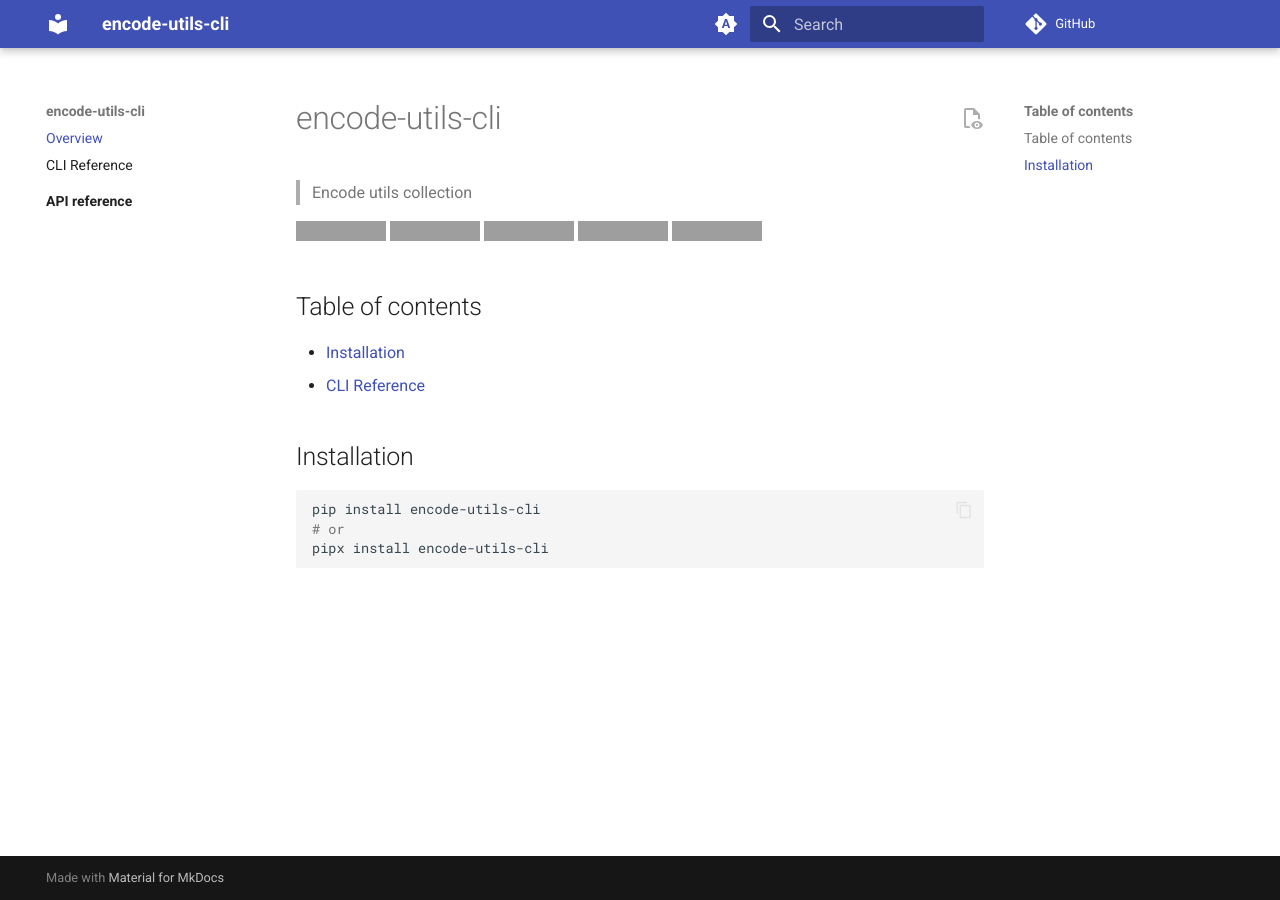
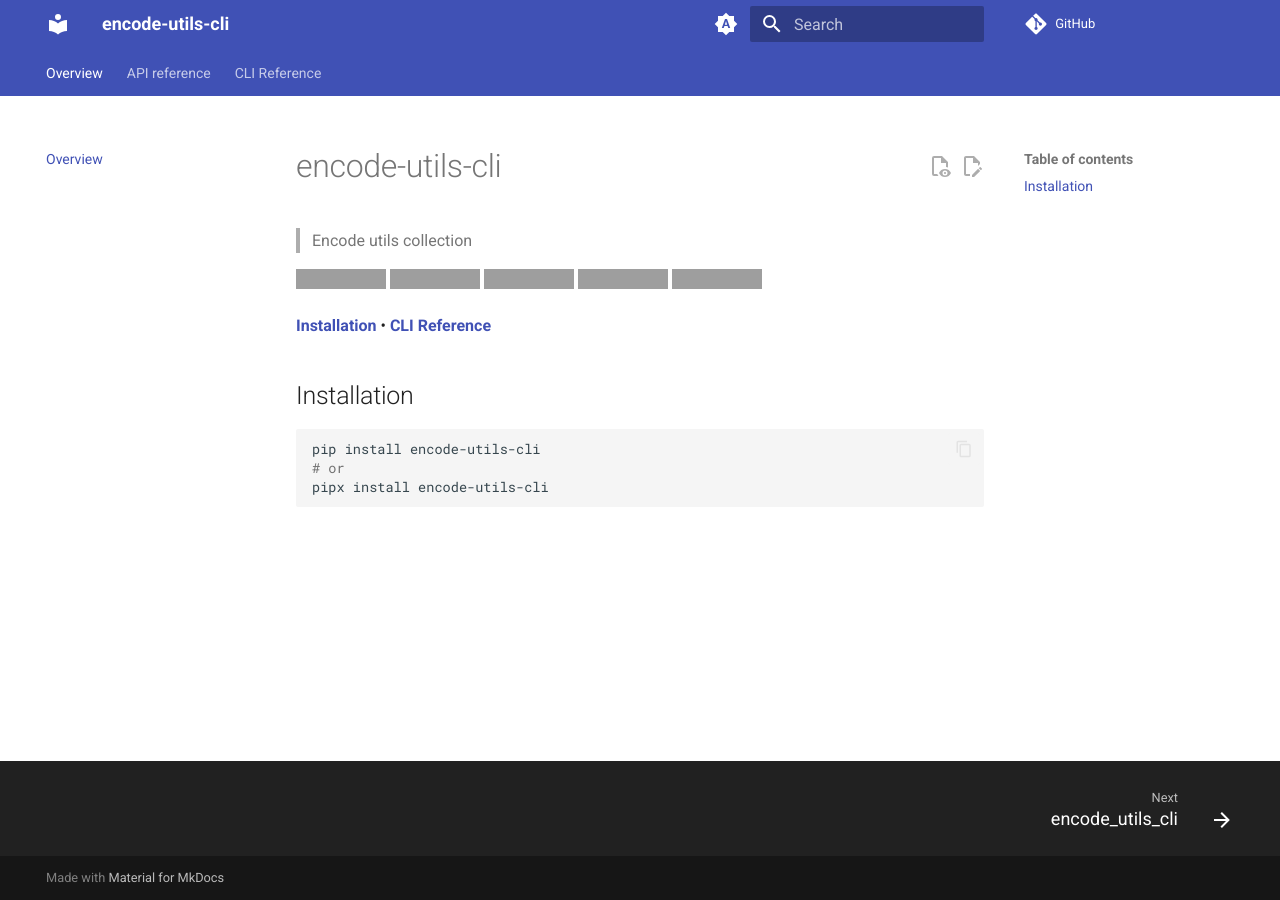
Before and after one commit to DeadNews/encode-utils-cli, an MkDocs documentation site: the page built from docs/index.md, in a window 1280 px wide. Built offline with MkDocs 1.6.1 and Material for MkDocs 9.7.7, drawn with Linux system fonts in a browser that asks for light colours; comment, search, counter and statistics services are not loaded; grey boxes are pictures that could not be loaded.

Commit message:
chore(makefile): update (#128)
* docs(mkdocs): update config
* chore(makefile): update
* docs(readme): update

```diff
--- a/README.md
+++ b/README.md
@@ -8,10 +8,7 @@
 [![pre-commit.ci](https://results.pre-commit.ci/badge/github/DeadNews/encode-utils-cli/main.svg)](https://results.pre-commit.ci/latest/github/DeadNews/encode-utils-cli/main)
 [![codecov](https://codecov.io/gh/DeadNews/encode-utils-cli/branch/main/graph/badge.svg?token=OCZDZIYPMC)](https://codecov.io/gh/DeadNews/encode-utils-cli)
 
-## Table of contents
-
-- [Installation](#installation)
-- [CLI Reference](https://deadnews.github.io/encode-utils-cli/cli/)
+**[Installation](#installation)** • **[CLI Reference](https://deadnews.github.io/encode-utils-cli/cli)**
 
 ## Installation
 
--- a/mkdocs.yml
+++ b/mkdocs.yml
@@ -4,9 +4,8 @@ edit_uri: blob/main/docs/
 
 nav:
   - Overview: index.md
+  - API reference: reference/ # defer to gen-files + literate-nav
   - CLI Reference: cli.md
-  # defer to gen-files + literate-nav
-  - API reference: reference/
 
 watch:
   - src
@@ -30,12 +29,21 @@ theme:
         name: Switch to system preference
         icon: material/brightness-4
   features:
+    - content.action.edit
     - content.action.view
+    - content.code.annotate
     - content.code.copy
+    - content.code.select
     - content.tooltips
+    - navigation.expand
+    - navigation.footer
     - navigation.indexes
     - navigation.sections
+    - navigation.tabs
+    - navigation.top
+    - navigation.tracking
     - search.highlight
+    - search.share
     - search.suggest
     - toc.follow
 
@@ -58,8 +66,6 @@ plugins:
       handlers:
         python:
           paths: [src]
-          import:
-            - https://docs.python.org/3/objects.inv
           options:
             docstring_options:
               ignore_init_summary: true
@@ -79,3 +85,5 @@ plugins:
             show_symbol_type_toc: true
             signature_crossrefs: true
             summary: true
+          import:
+            - https://docs.python.org/3/objects.inv
```
Also changed, not shown: 1 other file.
